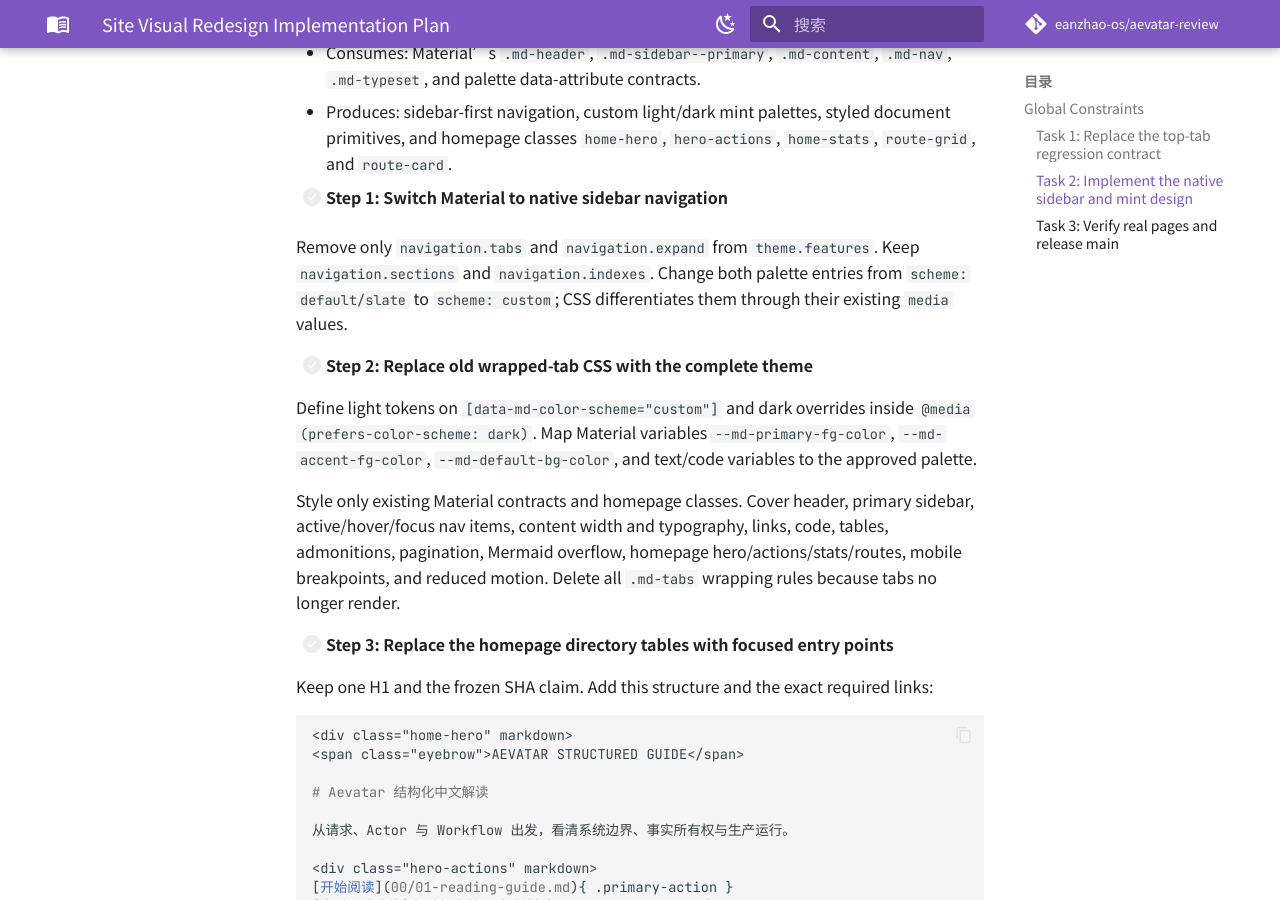
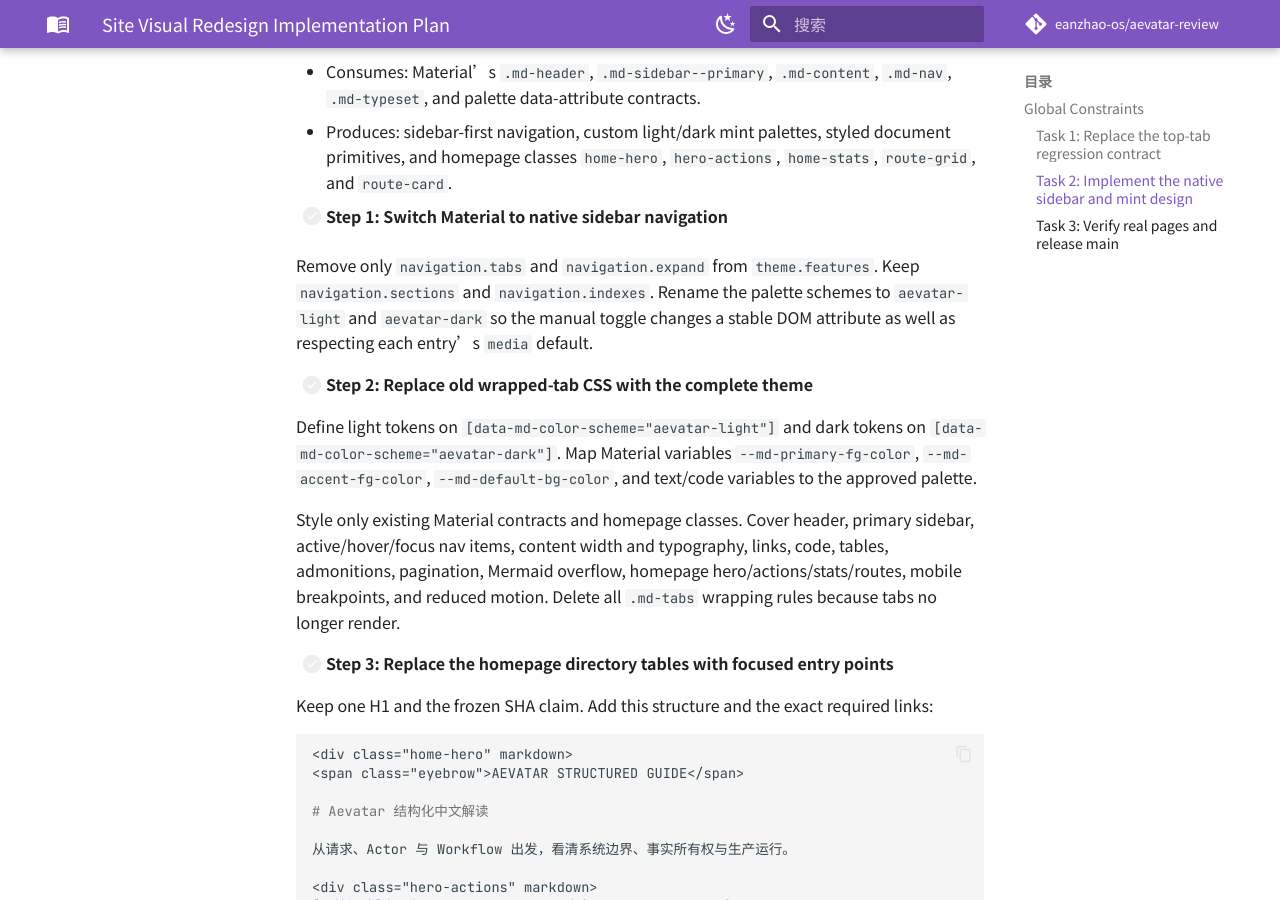
Before and after one commit to eanzhao-os/aevatar-review, an MkDocs documentation site: the page built from docs/superpowers/plans/2026-08-03-site-visual-redesign.md, in a window 1280 px wide and 900 px high, scrolled down 2576 px. Built offline with MkDocs 1.6.1 and Material for MkDocs 9.7.7, drawn with Linux system fonts in a browser that asks for light colours; comment, search, counter and statistics services are not loaded; some of the changed text lies outside the part shown.

Commit message:
test: distinguish site color schemes

````diff
--- a/docs/superpowers/plans/2026-08-03-site-visual-redesign.md
+++ b/docs/superpowers/plans/2026-08-03-site-visual-redesign.md
@@ -40,7 +40,8 @@
 ```python
 require("navigation.tabs" not in config, "top navigation tabs must be disabled")
 require("navigation.expand" not in config, "the sidebar must expand only the current section")
-require(config.count("scheme: custom") == 2, "both palettes must use the custom scheme")
+for scheme in ("aevatar-light", "aevatar-dark"):
+    require(f"scheme: {scheme}" in config, f"missing custom palette scheme: {scheme}")
 for token in ("--aevatar-bg", "--aevatar-sidebar", "--aevatar-primary", "--aevatar-accent"):
     require(token in css, f"missing visual token: {token}")
 for selector in (".md-sidebar--primary", ".md-header", ".md-typeset .home-hero", ".md-typeset .route-grid"):
@@ -87,11 +88,11 @@
 
 - [ ] **Step 1: Switch Material to native sidebar navigation**
 
-Remove only `navigation.tabs` and `navigation.expand` from `theme.features`. Keep `navigation.sections` and `navigation.indexes`. Change both palette entries from `scheme: default/slate` to `scheme: custom`; CSS differentiates them through their existing `media` values.
+Remove only `navigation.tabs` and `navigation.expand` from `theme.features`. Keep `navigation.sections` and `navigation.indexes`. Rename the palette schemes to `aevatar-light` and `aevatar-dark` so the manual toggle changes a stable DOM attribute as well as respecting each entry’s `media` default.
 
 - [ ] **Step 2: Replace old wrapped-tab CSS with the complete theme**
 
-Define light tokens on `[data-md-color-scheme="custom"]` and dark overrides inside `@media (prefers-color-scheme: dark)`. Map Material variables `--md-primary-fg-color`, `--md-accent-fg-color`, `--md-default-bg-color`, and text/code variables to the approved palette.
+Define light tokens on `[data-md-color-scheme="aevatar-light"]` and dark tokens on `[data-md-color-scheme="aevatar-dark"]`. Map Material variables `--md-primary-fg-color`, `--md-accent-fg-color`, `--md-default-bg-color`, and text/code variables to the approved palette.
 
 Style only existing Material contracts and homepage classes. Cover header, primary sidebar, active/hover/focus nav items, content width and typography, links, code, tables, admonitions, pagination, Mermaid overflow, homepage hero/actions/stats/routes, mobile breakpoints, and reduced motion. Delete all `.md-tabs` wrapping rules because tabs no longer render.
 
````
Also changed, not shown: 1 other file.
